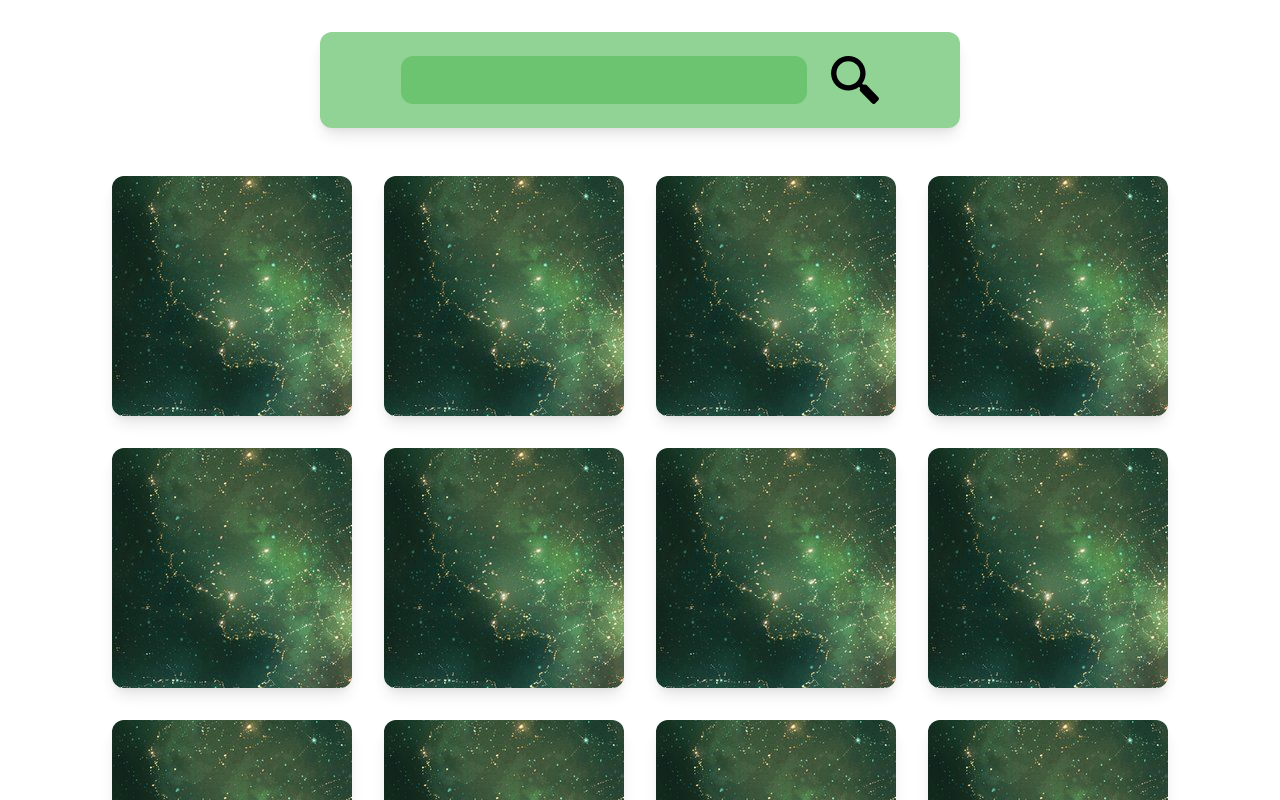
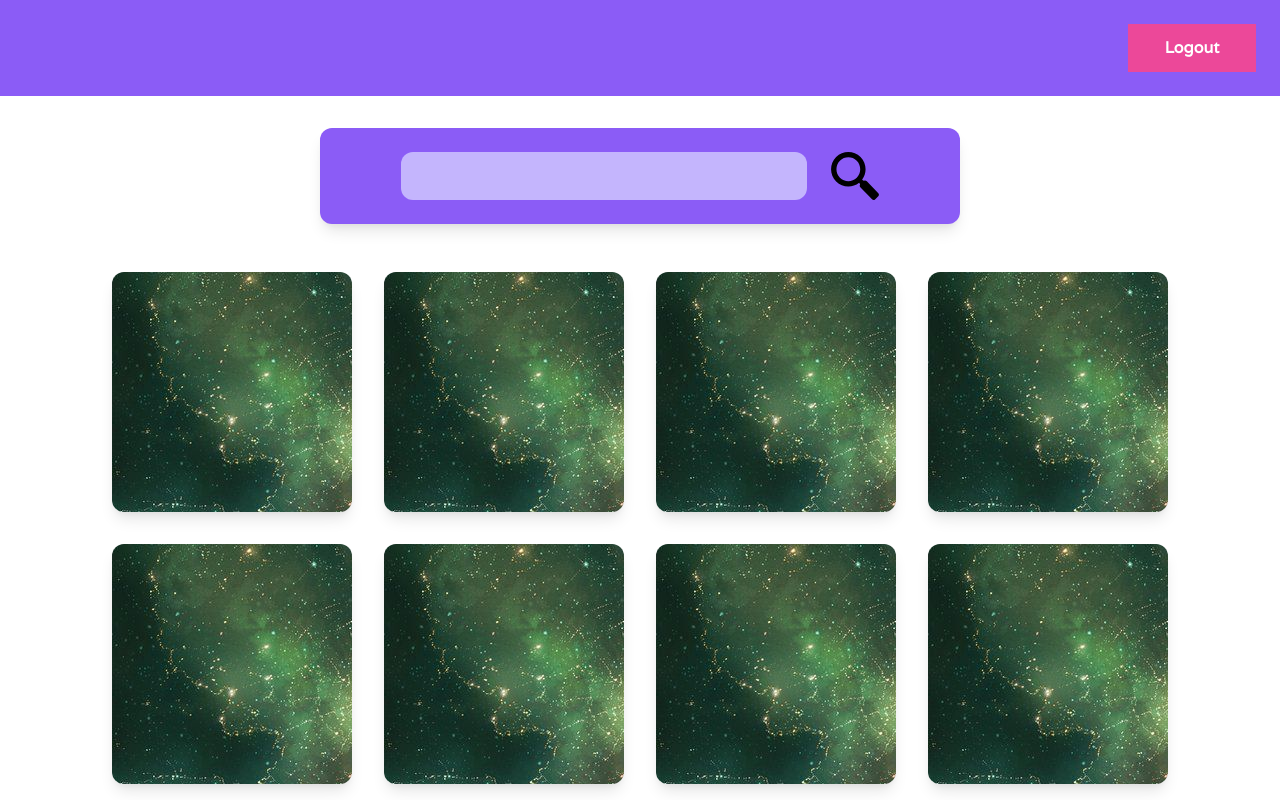
Before and after one commit to DieR-G/SweetDreams, a React (Create React App) app in the folder final-project/: page / in a window 1280 px wide. Shown: the top 800 px of the page. Built offline with nearby package versions, Linux system fonts and the light colour scheme.

Commit message:
Components created and stylized, partial functionality

```diff
--- a/final-project/src/Components/Button/Button.jsx
+++ b/final-project/src/Components/Button/Button.jsx
@@ -2,9 +2,17 @@ import React from "react";
 
 
 //Since the style may vary from use to use, then is passed as a property
-const Button = ({ localStyle, text = "", onClick = () => { } }) => {
+const Button = ({ localStyle, text = "", onClick = () => { }, background }) => {
     return (
-        <button className={localStyle} onClick={onClick}>{text} </button>
+        <>
+            {background ? (
+                <button className={localStyle} onClick={onClick} style={{ backgroundImage: `url(${background})` }}>{text}</button>
+
+            ) : (
+                <button className={localStyle} onClick={onClick}>{text}  </button>
+            )}
+        </>
+
     )
 }
 
--- a/final-project/src/Components/Container/Container.jsx
+++ b/final-project/src/Components/Container/Container.jsx
@@ -1,6 +1,7 @@
 import React from 'react';
 import Card from './Card/Card'
 import SearchBar from './SearchBar/SearchBar';
+import Menu from './Menu/Menu';
 
 //Container component, only purpose is to keep in order all the mess inside
 
@@ -9,6 +10,7 @@ const Container = () => {
     return (
 
         <main className=" min-w-screen min-h-screen m-0 flex flex-col flex-wrap justify-center justify-items-center content-evenly">
+            <Menu/>
             <SearchBar />
             <div className="flex flex-row flex-wrap justify-center justify-items-center content-evenly ">
                 <Card />
--- a/final-project/src/Components/Container/Menu/Menu.jsx
+++ b/final-project/src/Components/Container/Menu/Menu.jsx
@@ -0,0 +1,15 @@
+import React from "react";
+import Button from "../../Button/Button";
+
+
+
+const Menu = () =>{
+
+    return(
+        <div className="w-full h-24 bg-purple-500 flex flex-row justify-end p-6">
+            <Button localStyle="bg-pink-500 text-white font-normal font-semibold p-2 w-32" text="Logout"/>
+        </div>
+    )
+}
+
+export default Menu;
--- a/final-project/src/Components/Container/SearchBar/SearchBar.jsx
+++ b/final-project/src/Components/Container/SearchBar/SearchBar.jsx
@@ -8,10 +8,10 @@ const SearchBar = () => {
 
     return (
         <div className="flex flex-col flex-wrap justify-center justify-items-center content-evenly ">
-            <div className="w-1/2  h-18 bg-lightergreen  p-4 rounded-xl shadow-lg   ">
+            <div className="w-1/2  h-18 bg-purple-500  p-4 rounded-xl shadow-lg   ">
                 <form action="" className="w-auto h-auto flex flex-row flex-wrap justify-center justify-items-center content-evenly">
-                    <input type="text" className="w-2/3 h-12 bg-lightgreen  rounded-xl mr-2  my-2 " />
-                    <button className="w-12 h-12  ml-4 my-2" style={{ backgroundImage: `url(${SearchIcon})` }}  name="Send"></button>
+                    <input type="text" className="w-2/3 h-12 bg-purple-300  rounded-xl mr-2  my-2 font-normal" />
+                    <Button localStyle="w-12 h-12  ml-4 my-2" background={SearchIcon} />
 
                 </form>
             </div >
@@ -19,6 +19,5 @@ const SearchBar = () => {
     )
 }
 
-//<button className="w-1/4 h-12 inline ml-2  my-4 rounded-xl" style={{ backgroundImage: SearchIcon }}>Search</button>
-//<Button localStyle="w-1/4 h-12 inline ml-2 bg-red-200 my-4 rounded-xl" text="Search" />
+//<button className="w-12 h-12  ml-4 my-2" style={{ backgroundImage: `url(${SearchIcon})` }}  name="Send"></button>
 export default SearchBar;
```
